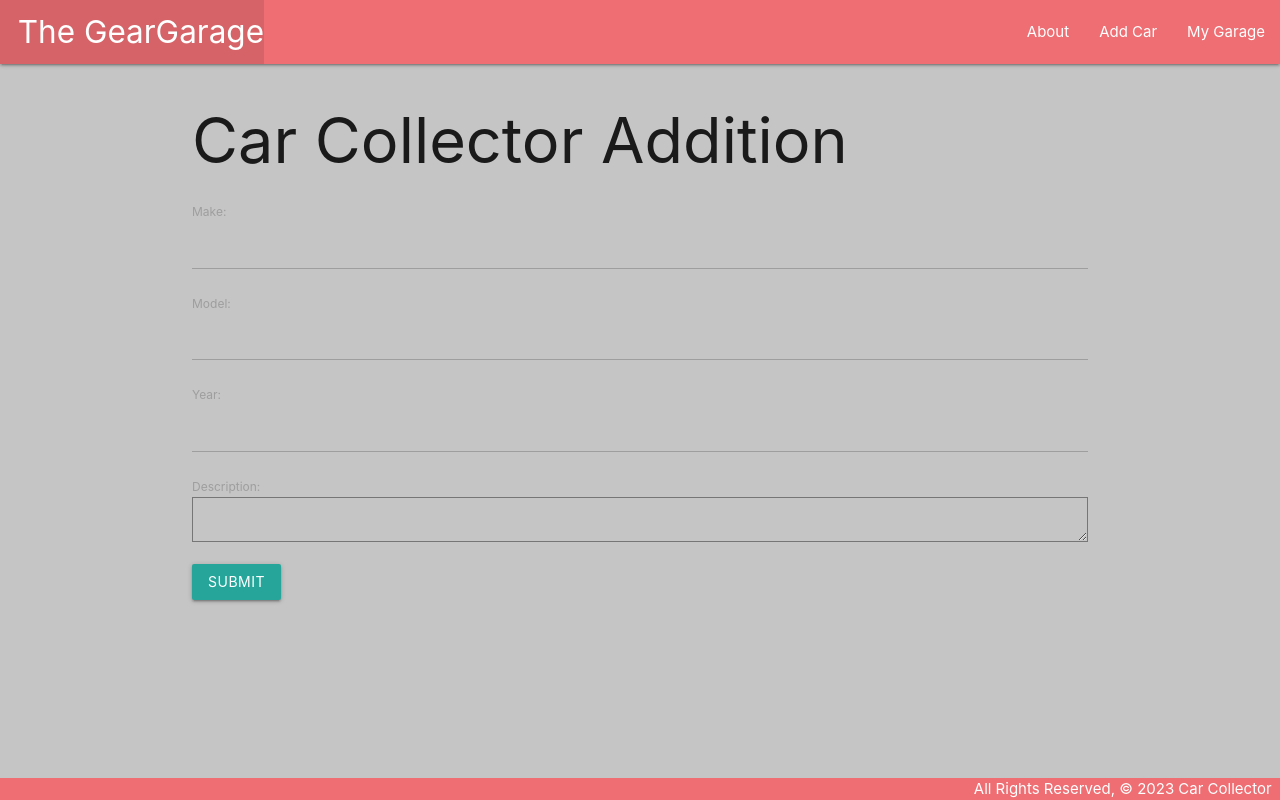
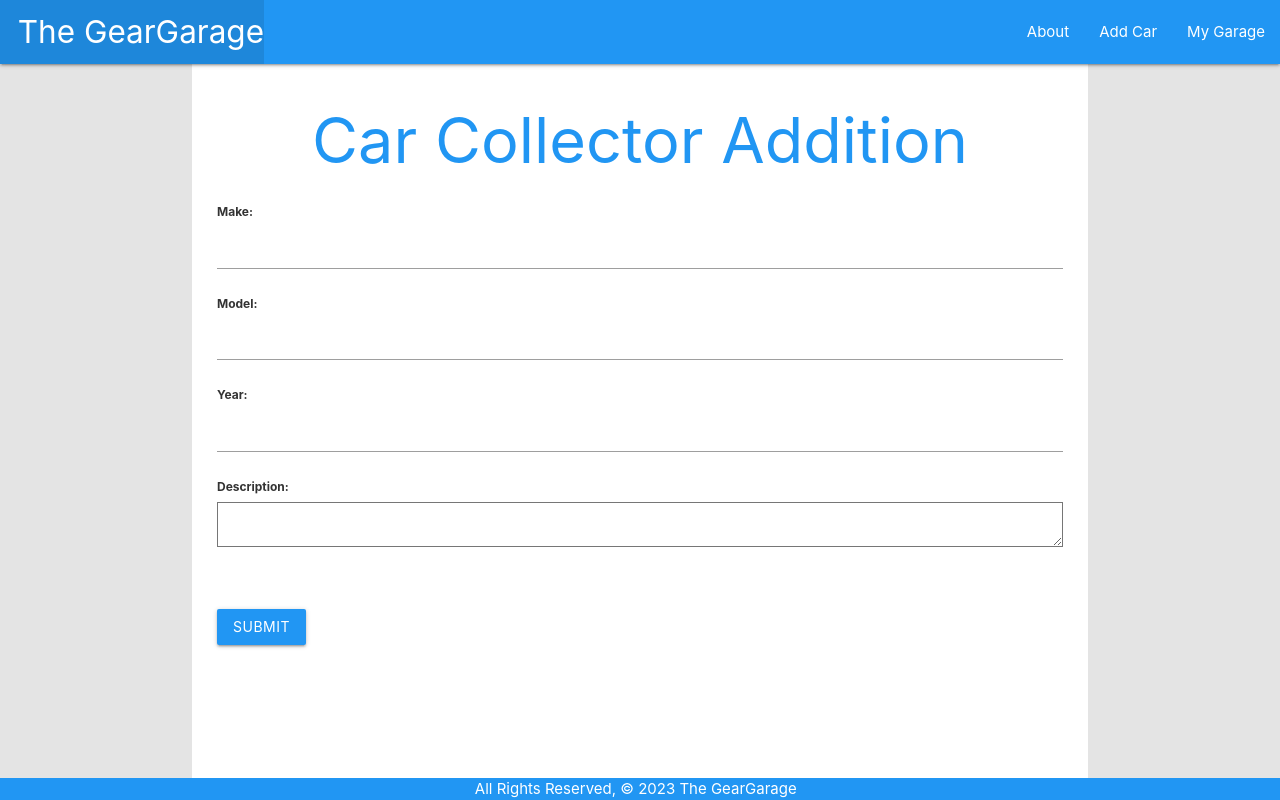
Before and after one commit to jaredden1/carcollector, a Django app: page /cars/create/ in a window 1280 px wide. Run offline with Django 4.2, Linux system fonts and the light colour scheme.

Commit message:
added some style

```diff
--- a/main_app/static/css/style.css
+++ b/main_app/static/css/style.css
@@ -2,7 +2,8 @@ body {
     display: flex;
     min-height: 100vh;
     flex-direction: column;
-    background-color: rgb(197, 197, 197);
+    background-color: rgb(228, 228, 228);
+    color: rgb(3, 129, 248);
   }
 
   main {
@@ -11,5 +12,23 @@ body {
 
   footer.page-footer {
     padding-top: 0;
-    text-align: right;
+    text-align: center;
   }
+
+  .card-content {
+    background-color: rgb(213, 213, 213);
+  }
+
+  .input[type="text"], select, textarea {
+    width: 100%;
+    padding: 10px;
+    margin: 5px 0;
+    box-sizing: border-box;
+    color: rgb(10, 10, 10);
+}
+
+  /* .label {
+    font-weight: bold;
+    color: #fc0000;
+    margin-right: 10px;
+} */
--- a/main_app/templates/about.html
+++ b/main_app/templates/about.html
@@ -1,8 +1,9 @@
 {% extends 'base.html' %}
 
 {% block content %}
-  <h1>The GearGarage</h1>
+  <h1 class="center blue-text">The GearGarage</h1>
   <hr>
+<div class="center" style="color: rgb(0, 0, 0); margin: 50px;">
   <h5>Welcome to The GearGarage, Where Every Car Tells a Story!</h5>
 
     <p>From the rhythmic heartbeats of exotic sports cars to the mighty revs of powerful tuners, at The GearGarage, we bridge the world of automotive beauty and raw power, creating a universe where every vehicle finds its stage.</p>
@@ -13,5 +14,6 @@
 
     <p>Driven by passion and fueled by our community, our mission merges the simple with the profound: to offer a seamless and immersive platform where automotive aficionados can catalog, showcase, and immerse themselves in their vehicular journeys. Every car, be it a timeless vintage or a modded beast, holds a narrative. At The GearGarage, we ensure these narratives are not just stored but celebrated. Your collection isn't just a compilation, it's an anthology of your automotive adventures.</p>
 
-  <footer>All Rights Reserved, &copy; 2023 Car Collector</footer>
+  <footer>&copy; 2023 The GearGarage</footer>
+</div>
 {% endblock %}
--- a/main_app/templates/base.html
+++ b/main_app/templates/base.html
@@ -6,13 +6,13 @@
   <meta charset="UTF-8">
   <meta name="viewport" content="width=device-width, initial-scale=1.0">
   <meta http-equiv="X-UA-Compatible" content="ie=edge">
-  <title>Car Collector</title>
+  <title>The GearGarage 🏎️</title>
   <link rel="stylesheet" href="https://cdnjs.cloudflare.com/ajax/libs/materialize/1.0.0/css/materialize.min.css">
   <link rel="stylesheet" href="{% static 'css/style.css' %}">
 </head>
 <body>
   <header class="navbar-fixed">
-    <nav>
+    <nav class="blue">
       <div class="nav-wrapper">
         <ul>
           <li><a href="{% url 'home' %}" class="left brand-logo">&nbsp;&nbsp;The GearGarage</a></li>
@@ -25,12 +25,12 @@
       </div>
     </nav>
   </header>
-  <main class="container">
+  <main class="container white">
     {% block content %}
     {% endblock %}
   </main>
-  <footer class="page-footer">
-    <div class="right">All Rights Reserved, &copy; 2023 Car Collector &nbsp;</div>
+  <footer class="page-footer blue">
+    <div class="center">All Rights Reserved, &copy; 2023 The GearGarage &nbsp;</div>
   </footer>
 </body>
 </html>
--- a/main_app/templates/home.html
+++ b/main_app/templates/home.html
@@ -1,6 +1,6 @@
 {% extends 'base.html' %}
 {% block content %}
 
-    <h1>Car Home</h1>
+    <h1 class="center">Car Home</h1>
 
 {% endblock %}
--- a/main_app/templates/main_app/car_form.html
+++ b/main_app/templates/main_app/car_form.html
@@ -2,9 +2,9 @@
 {% block content %}
 
 {% if object %}
-<h1>Edit <span class="teal-text">{{object.model}}'s</span> Description</h1>
+<h1 class="center blue-text">Edit <span class="red-text">{{ object.make }} {{object.model}}'s</span> Description</h1>
 {% else %}
-<h1>Car Collector Addition</h1>
+<h1 class="center blue-text">Car Collector Addition</h1>
 {% endif %}
 <!-- Leaving the action empty makes the form post to the same url used to display it -->
 <form action="" method="POST">
@@ -12,9 +12,18 @@
   {% csrf_token %}
   <table>
     <!-- Render the inputs inside of <tr>s & <td>s -->
+   <div style="margin: 25px;">
+    <style>
+        label {
+            font-weight: bold;
+            color: #333;
+            margin-right: 10px;
+        }
+    </style>
     {{ form.as_p }}
+</div>
   </table>
-  <input type="submit" value="submit" class="btn" />
+  <input type="submit" value="submit" class="btn blue" style="margin: 25px;" />
 </form>
 
 {% endblock %}
```
Also changed, not shown: main_app/templates/cars/detail.html (+4 -4 lines), main_app/templates/cars/idx.html (+4 -4 lines), main_app/templates/main_app/car_confirm_delete.html (+6 -4 lines).
